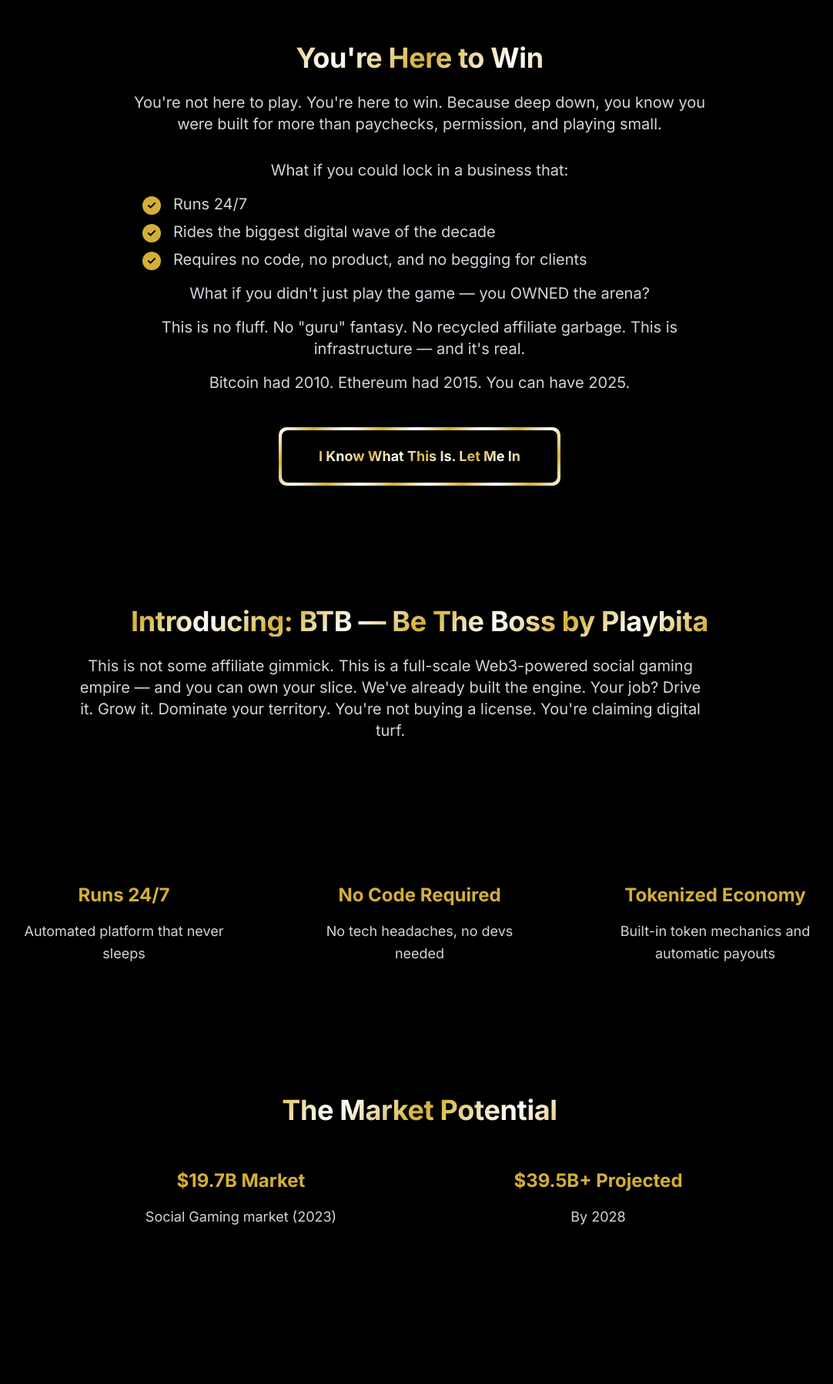
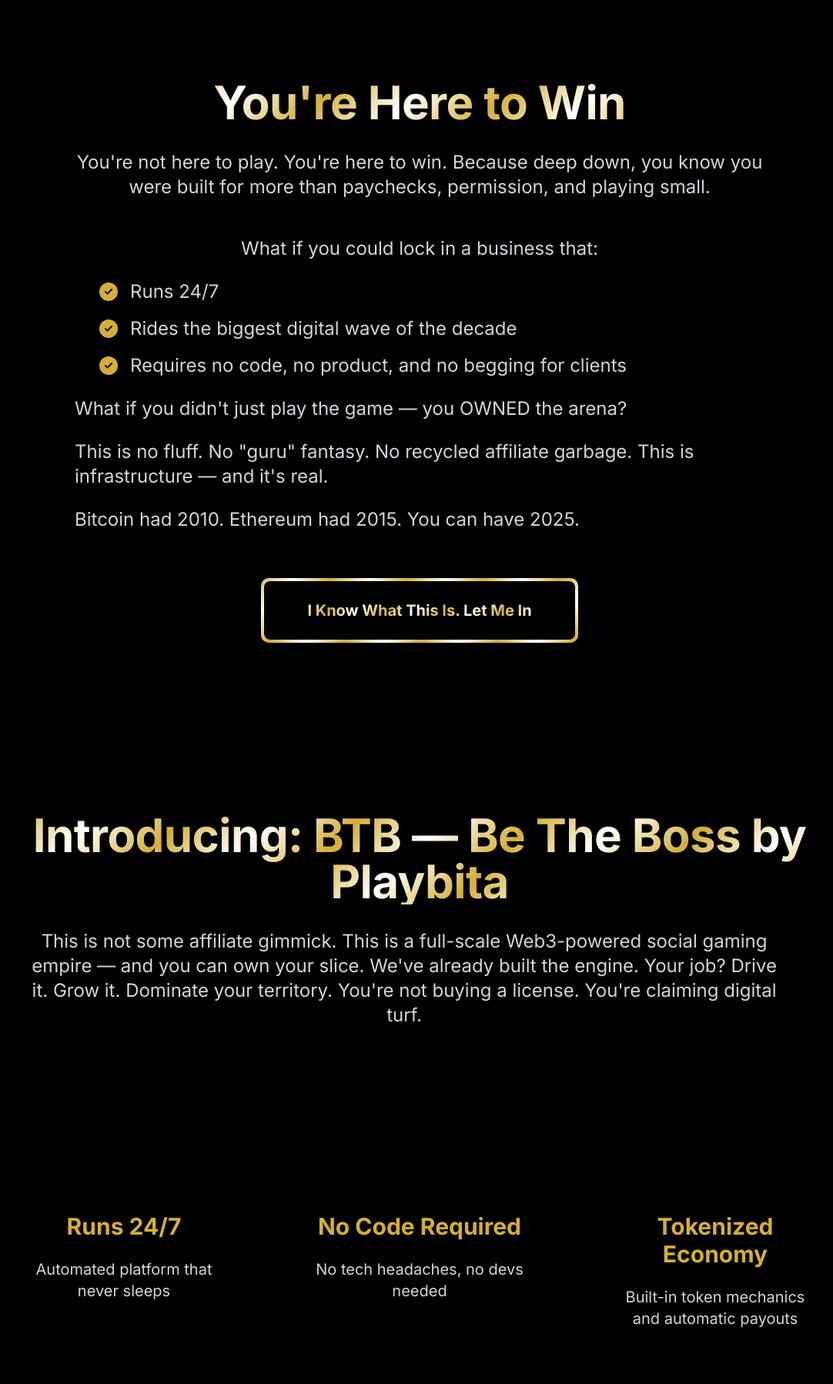
Before and after one commit to shauliAharon/btb-microsite, a React (Vite) app: page / in a window 1280 px wide. Shown: the part 985-2783 px from the top of the page at 77% size, without its empty margins (95-1177 px from the left). Built offline with nearby package versions, Linux system fonts and the light colour scheme.

Commit message:
Design correction

```diff
--- a/src/pages/LandingPage.tsx
+++ b/src/pages/LandingPage.tsx
@@ -3,20 +3,20 @@
 
 export default function LandingPage() {
   return (
-    <div className="space-y-24">
+    <div className="space-y-32">
       {/* Hero Section */}
       <section
         id="hero"
         className="min-h-screen flex items-center justify-center relative"
       >
-        <div className="text-center px-4">
-          <h1 className="text-6xl md:text-8xl font-bold mb-6 gradient-shimmer elegant-underline">
+        <div className="text-center px-4 max-w-5xl mx-auto">
+          <h1 className="text-7xl md:text-9xl font-bold mb-8 gradient-shimmer elegant-underline">
             Be The Boss
           </h1>
-          <p className="text-xl md:text-2xl mb-4 text-gray-300">
+          <p className="text-2xl md:text-3xl mb-6 text-gray-300 max-w-4xl mx-auto">
             The doors are opening for a select few... Are you one of them?
           </p>
-          <p className="text-xl md:text-2xl mb-8 text-gray-300">
+          <p className="text-2xl md:text-3xl mb-8 text-gray-300 max-w-4xl mx-auto">
             We're not opening the doors. We're cracking them — just enough for
             the next generation of digital owners.
           </p>
@@ -30,43 +30,48 @@
             }}
             className="cursor-pointer"
           >
-            <ArrowDownIcon className="w-8 h-8 text-btb-gold" />
+            <ArrowDownIcon className="w-10 h-10 text-btb-gold" />
           </button>
         </div>
       </section>
 
       {/* Mission Block */}
-      <section id="mission" className="container mx-auto px-4 p-8 rounded-lg">
+      <section
+        id="mission"
+        className="container mx-auto px-6 p-12 rounded-lg max-w-6xl"
+      >
         <div className="text-center">
-          <h2 className="text-4xl font-bold mb-6">You're Here to Win</h2>
-          <p className="text-xl text-gray-300 max-w-3xl mx-auto mb-8">
+          <h2 className="text-5xl md:text-6xl font-bold mb-8">
+            You're Here to Win
+          </h2>
+          <p className="text-2xl text-gray-300 max-w-4xl mx-auto mb-12">
             You're not here to play. You're here to win. Because deep down, you
             know you were built for more than paychecks, permission, and playing
             small.
           </p>
-          <div className="max-w-3xl mx-auto space-y-4 mb-12">
-            <p className="text-xl text-gray-300">
+          <div className="max-w-4xl mx-auto space-y-6 mb-16">
+            <p className="text-2xl text-gray-300">
               What if you could lock in a business that:
             </p>
-            <ul className="text-xl text-gray-300 list-disc pl-6 space-y-2">
+            <ul className="text-2xl text-gray-300 list-disc pl-8 space-y-4">
               <li>Runs 24/7</li>
               <li>Rides the biggest digital wave of the decade</li>
               <li>Requires no code, no product, and no begging for clients</li>
             </ul>
-            <p className="text-xl text-gray-300">
+            <p className="text-2xl text-gray-300 text-left">
               What if you didn't just play the game — you OWNED the arena?
             </p>
-            <p className="text-xl text-gray-300">
+            <p className="text-2xl text-gray-300 text-left">
               This is no fluff. No "guru" fantasy. No recycled affiliate
               garbage. This is infrastructure — and it's real.
             </p>
-            <p className="text-xl text-gray-300">
+            <p className="text-2xl text-gray-300 text-left">
               Bitcoin had 2010. Ethereum had 2015. You can have 2025.
             </p>
           </div>
           <RouterLink
             to="/signup"
-            className="inline-block text-black px-4 sm:px-6 py-2 sm:py-3 rounded-lg text-base sm:text-lg font-bold transition-all duration-300 hover:scale-105 shimmer-button"
+            className="inline-block text-black px-8 py-4 rounded-lg text-xl font-bold transition-all duration-300 hover:scale-105 shimmer-button"
           >
             <span>I Know What This Is. Let Me In</span>
           </RouterLink>
@@ -74,12 +79,15 @@
       </section>
 
       {/* BTB Intro Block */}
-      <section id="intro" className="container mx-auto px-4 p-8 rounded-lg">
-        <div className="text-center max-w-4xl mx-auto">
-          <h2 className="text-4xl font-bold mb-6">
+      <section
+        id="intro"
+        className="container mx-auto px-6 p-12 rounded-lg max-w-6xl"
+      >
+        <div className="text-center max-w-5xl mx-auto">
+          <h2 className="text-5xl md:text-6xl font-bold mb-8">
             Introducing: BTB — Be The Boss by Playbita
           </h2>
-          <p className="text-xl text-gray-300 mb-8">
+          <p className="text-2xl text-gray-300 mb-8">
             This is not some affiliate gimmick. This is a full-scale
             Web3-powered social gaming empire — and you can own your slice.
             We've already built the engine. Your job? Drive it. Grow it.
@@ -90,8 +98,8 @@
       </section>
 
       {/* Benefits Section */}
-      <section id="benefits" className="container mx-auto px-4">
-        <div className="grid md:grid-cols-3 gap-8">
+      <section id="benefits" className="container mx-auto px-6 max-w-6xl">
+        <div className="grid md:grid-cols-3 gap-12">
           {[
             {
               title: "Runs 24/7",
@@ -106,45 +114,55 @@
               description: "Built-in token mechanics and automatic payouts",
             },
           ].map((benefit, index) => (
-            <div key={index} className="bg-black/50 p-6 rounded-lg">
-              <h3 className="text-2xl font-bold mb-4 text-btb-gold">
+            <div key={index} className="bg-black/50 p-8 rounded-lg">
+              <h3 className="text-3xl font-bold mb-6 text-btb-gold">
                 {benefit.title}
               </h3>
-              <p className="text-gray-300">{benefit.description}</p>
+              <p className="text-xl text-gray-300">{benefit.description}</p>
             </div>
           ))}
         </div>
       </section>
 
       {/* Market Potential */}
-      <section id="market" className="container mx-auto px-4 p-8 rounded-lg">
+      <section
+        id="market"
+        className="container mx-auto px-6 p-12 rounded-lg max-w-6xl"
+      >
         <div className="text-center">
-          <h2 className="text-4xl font-bold mb-8">The Market Potential</h2>
-          <div className="grid md:grid-cols-2 gap-8 max-w-4xl mx-auto">
-            <div className="bg-black/50 p-6 rounded-lg">
-              <h3 className="text-2xl font-bold mb-4 text-btb-gold">
+          <h2 className="text-5xl md:text-6xl font-bold mb-12">
+            The Market Potential
+          </h2>
+          <div className="grid md:grid-cols-2 gap-12 max-w-5xl mx-auto">
+            <div className="bg-black/50 p-8 rounded-lg">
+              <h3 className="text-3xl font-bold mb-6 text-btb-gold">
                 $19.7B Market
               </h3>
-              <p className="text-gray-300">Social Gaming market (2023)</p>
+              <p className="text-xl text-gray-300">
+                Social Gaming market (2023)
+              </p>
             </div>
-            <div className="bg-black/50 p-6 rounded-lg">
-              <h3 className="text-2xl font-bold mb-4 text-btb-gold">
+            <div className="bg-black/50 p-8 rounded-lg">
+              <h3 className="text-3xl font-bold mb-6 text-btb-gold">
                 $39.5B+ Projected
               </h3>
-              <p className="text-gray-300">By 2028</p>
+              <p className="text-xl text-gray-300">By 2028</p>
             </div>
           </div>
         </div>
       </section>
 
-      {/* Scarcity Section */}
-      <section id="signup" className="container mx-auto px-4 p-8 rounded-lg">
+      {/* Package Section */}
+      <section
+        id="signup"
+        className="container mx-auto px-6 p-12 rounded-lg max-w-6xl"
+      >
         <div className="text-center">
-          <h2 className="text-4xl font-bold mb-6">
+          <h2 className="text-5xl md:text-6xl font-bold mb-8">
             The Package (If You Qualify)
           </h2>
-          <p className="text-xl text-gray-300 mb-8">What you get:</p>
-          <div className="grid md:grid-cols-2 gap-8 max-w-4xl mx-auto">
+          <p className="text-2xl text-gray-300 mb-12">What you get:</p>
+          <div className="grid md:grid-cols-2 gap-12 max-w-5xl mx-auto">
             {[
               {
                 title: "Multiple Verticals",
@@ -164,16 +182,16 @@
                 description: "Founder-only access, bonuses, and tiered status",
               },
             ].map((benefit, index) => (
-              <div key={index} className="bg-black/50 p-6 rounded-lg">
-                <h3 className="text-2xl font-bold mb-4 text-btb-gold">
+              <div key={index} className="bg-black/50 p-8 rounded-lg">
+                <h3 className="text-3xl font-bold mb-6 text-btb-gold">
                   {benefit.title}
                 </h3>
-                <p className="text-gray-300">{benefit.description}</p>
+                <p className="text-xl text-gray-300">{benefit.description}</p>
               </div>
             ))}
           </div>
           <div className="flex justify-center w-full">
-            <p className="text-xl text-gray-300 mt-8 text-center max-w-4xl">
+            <p className="text-2xl text-gray-300 mt-12 text-center max-w-5xl">
               No coding. No crypto knowledge required. Just guts, hustle, and
               hunger. This isn't a playground. It's a launchpad for digital
               ownership. And this opportunity? It's not for sale. It's for the
@@ -183,11 +201,13 @@
         </div>
       </section>
 
-      {/* Scarcity Section */}
-      <section id="signup" className="container mx-auto px-4">
+      {/* Final CTA Section */}
+      <section id="final-cta" className="container mx-auto px-6 max-w-6xl">
         <div className="text-center">
-          <h2 className="text-4xl font-bold mb-6">This Is Not For Everyone</h2>
-          <p className="text-xl text-gray-300 max-w-3xl mx-auto mb-8">
+          <h2 className="text-5xl md:text-6xl font-bold mb-8">
+            This Is Not For Everyone
+          </h2>
+          <p className="text-2xl text-gray-300 max-w-4xl mx-auto mb-12">
             We're not going wide. We're going tight. Invitation-only Founders
             Circle. Limited seats. Only the right profiles. If you've read this
             far, maybe you feel it. That edge. That hunger. That refusal to die
@@ -195,7 +215,7 @@
           </p>
           <RouterLink
             to="/signup"
-            className="inline-block text-black px-4 sm:px-6 py-2 sm:py-3 rounded-lg text-base sm:text-lg font-bold mt-8 transition-all duration-300 hover:scale-105 shimmer-button"
+            className="inline-block text-black px-8 py-4 rounded-lg text-xl font-bold transition-all duration-300 hover:scale-105 shimmer-button"
           >
             <span>I Don't Need a Pitch. I Need In</span>
           </RouterLink>
--- a/src/pages/SignUpPage.tsx
+++ b/src/pages/SignUpPage.tsx
@@ -24,30 +24,30 @@
   return (
     <div className="space-y-32 py-20">
       {/* Founder's Circle Section */}
-      <section className="container mx-auto px-4">
+      <section className="container mx-auto px-6 max-w-6xl">
         <motion.div
           initial={{ opacity: 0 }}
           animate={{ opacity: 1 }}
           transition={{ duration: 0.5 }}
           className="text-center"
         >
-          <h1 className="text-5xl font-bold mb-8 elegant-underline">
+          <h1 className="text-5xl md:text-6xl font-bold mb-8 elegant-underline">
             Be The Boss Founders Circle
           </h1>
-          <div className="max-w-3xl mx-auto">
-            <p className="text-xl text-gray-300 mb-8">
+          <div className="max-w-4xl mx-auto">
+            <p className="text-2xl text-gray-300 mb-8">
               This isn't a sales page. It's a warning. We're not opening the
               doors—we're cracking them. And only the fast, the real, and the
               ready are getting in.
             </p>
-            <p className="text-xl text-gray-300 mb-8">
+            <p className="text-2xl text-gray-300 mb-8">
               Welcome to the BTB Founders Circle — the no-fluff,
               skin-in-the-game launch program for bold players ready to stake
               their claim in the $180B+ social gaming industry. You don't need
               to know crypto. You don't need to know code. You just need to
               move.
             </p>
-            <div className="p-8 rounded-lg">
+            <div className="p-8 rounded-lg bg-black/50">
               <h2 className="text-3xl font-bold mb-6 text-btb-gold">
                 $1,000 One-Time Investment
               </h2>
@@ -62,73 +62,77 @@
       </section>
 
       {/* What's Included Section */}
-      <section className="container mx-auto px-4">
-        <h2 className="text-4xl font-bold text-center mb-12">What Is This?</h2>
-        <div className="max-w-3xl mx-auto text-center mb-12 p-8 rounded-lg">
-          <p className="text-xl text-gray-300 mb-8">
+      <section className="container mx-auto px-6 max-w-6xl">
+        <h2 className="text-5xl md:text-6xl font-bold text-center mb-12">
+          What Is This?
+        </h2>
+        <div className="max-w-4xl mx-auto text-center mb-12 p-8 rounded-lg bg-black/50">
+          <p className="text-2xl text-gray-300 mb-8">
             The Be The Boss (BTB) program gives you a fully branded,
             Web3-powered social gaming platform — in your name, with your
             identity, earning YOU revenue. No tech. No staff. No devs. No slow.
           </p>
-          <p className="text-xl text-gray-300 mb-8">
+          <p className="text-2xl text-gray-300 mb-8">
             We're giving 250 founding partners the keys to launch their own
             money machine — a social gaming portal with multiple games,
             automated payments, and daily rev share. This isn't affiliate
             marketing. This is ownership.
           </p>
         </div>
-        <div className="max-w-3xl mx-auto p-8 rounded-lg mb-10">
-          <h3 className="text-2xl font-bold mb-6 text-btb-gold">
+        <div className="max-w-4xl mx-auto p-8 rounded-lg bg-black/50 mb-10">
+          <h3 className="text-3xl font-bold mb-6 text-btb-gold">
             Who This Is For:
           </h3>
-          <ul className="text-xl text-gray-300 list-disc pl-6 space-y-2 mb-8">
+          <ul className="text-2xl text-gray-300 list-disc pl-8 space-y-4 mb-8">
             <li>Hustlers with an audience</li>
             <li>Creators, influencers, and affiliate killers</li>
             <li>Operators who want to skip building and just own</li>
           </ul>
-          <p className="text-xl text-gray-300 mb-8">
+          <p className="text-2xl text-gray-300 mb-8">
             If you're ready to build a real income engine in a zero-BS,
             high-reward space — this is your shot.
           </p>
         </div>
-        <div className="max-w-3xl mx-auto text-center mb-12 p-8 rounded-lg">
-          <h3 className="text-2xl font-bold mb-6 text-btb-gold">
+        <div className="max-w-4xl mx-auto text-center mb-12 p-8 rounded-lg bg-black/50">
+          <h3 className="text-3xl font-bold mb-6 text-btb-gold">
             Why This Deal Is Crazy:
           </h3>
-          <ul className="text-xl text-gray-300 list-disc pl-6 space-y-2 mb-8">
+          <ul className="text-2xl text-gray-300 list-disc pl-8 space-y-4 mb-8">
             <li>Building this yourself? Costs $1M+</li>
             <li>Licensing a white-label? $25K minimum</li>
             <li>Joining BTB? A fraction — if you qualify.</li>
           </ul>
-          <p className="text-xl text-gray-300 mb-8">
+          <p className="text-2xl text-gray-300 mb-8">
             There's no catch. Just commitment.
           </p>
         </div>
-        <div className="max-w-3xl mx-auto text-center mb-12 p-8 rounded-lg">
-          <h3 className="text-2xl font-bold mb-6 text-btb-gold">
+        <div className="max-w-4xl mx-auto text-center mb-12 p-8 rounded-lg bg-black/50">
+          <h3 className="text-3xl font-bold mb-6 text-btb-gold">
             Ready to Move?
           </h3>
-          <p className="text-xl text-gray-300 mb-4">You've seen the numbers.</p>
-          <p className="text-xl text-gray-300 mb-4">You've seen the value.</p>
-          <p className="text-xl text-gray-300 mb-8">
+          <p className="text-2xl text-gray-300 mb-4">
+            You've seen the numbers.
+          </p>
+          <p className="text-2xl text-gray-300 mb-4">You've seen the value.</p>
+          <p className="text-2xl text-gray-300 mb-8">
             You're either in — or you're not.
           </p>
-          <h3 className="text-2xl font-bold mb-6 text-btb-gold">
+          <h3 className="text-3xl font-bold mb-6 text-btb-gold">
             Launch Your Web3 Gaming Portal Now
           </h3>
-          <p className="text-xl text-gray-300 mb-8">
+          <p className="text-2xl text-gray-300 mb-8">
             Take control. Be the boss. Start earning daily.
           </p>
         </div>
-        <h2 className="text-4xl font-bold text-center mb-12">
+        <h2 className="text-5xl md:text-6xl font-bold text-center mb-12">
           You're In — Here's What You're Actually Getting:
         </h2>
         <div className="flex justify-center items-center">
-          <p className="text-xl text-gray-300 text-center mb-8">
+          <p className="text-2xl text-gray-300 text-center mb-8">
             No fluff. Just your empire, ready to launch.
           </p>
         </div>
-        <div className="grid grid-cols-1 sm:grid-cols-2 gap-4 sm:gap-8 max-w-4xl mx-auto px-4 sm:px-6 p-8 rounded-lg">
+        <div className="grid grid-cols-1 sm:grid-cols-2 gap-8 max-w-5xl mx-auto p-8 rounded-lg">
           {[
             {
               title: "Your Own Gaming Portal",
@@ -162,22 +166,18 @@
               initial={{ opacity: 0, x: index % 2 === 0 ? -20 : 20 }}
               whileInView={{ opacity: 1, x: 0 }}
               viewport={{ once: true }}
-              className="flex items-start space-x-4 bg-black/50 p-4 sm:p-6 rounded-lg"
+              className="flex items-start space-x-4 bg-black/50 p-6 rounded-lg"
             >
-              <CheckCircleIcon className="w-5 h-5 sm:w-6 sm:h-6 text-btb-gold flex-shrink-0 mt-1" />
+              <CheckCircleIcon className="w-6 h-6 text-btb-gold flex-shrink-0 mt-1" />
               <div>
-                <h3 className="text-lg sm:text-xl font-bold mb-2">
-                  {item.title}
-                </h3>
-                <p className="text-sm sm:text-base text-gray-300">
-                  {item.description}
-                </p>
+                <h3 className="text-2xl font-bold mb-2">{item.title}</h3>
+                <p className="text-xl text-gray-300">{item.description}</p>
               </div>
             </motion.div>
           ))}
         </div>
-        <div className="max-w-3xl mx-auto mt-8 text-center ">
-          <p className="text-xl text-gray-300">
+        <div className="max-w-4xl mx-auto mt-8 text-center">
+          <p className="text-2xl text-gray-300">
             Real Example: Player buys $10,000 of tokens → You earn $5,000
             immediately. They keep playing → You keep earning.
           </p>
@@ -197,10 +197,7 @@
       </Suspense>
 
       {/* Sign Up Form Section */}
-      <section
-        id="signup-form"
-        className="container mx-auto px-4 p-8 rounded-lg"
-      >
+      <section id="signup-form" className="container mx-auto px-6 max-w-6xl">
         <motion.div
           initial={{ opacity: 0 }}
           whileInView={{ opacity: 1 }}
@@ -208,16 +205,18 @@
           transition={{ duration: 0.5 }}
           className="text-center max-w-4xl mx-auto bg-black/50 p-12 rounded-lg"
         >
-          <h2 className="text-4xl font-bold mb-6">
+          <h2 className="text-5xl md:text-6xl font-bold mb-8">
             Ready to Build Your Empire?
           </h2>
-          <p className="text-xl text-gray-300 mb-8">
+          <p className="text-2xl text-gray-300 mb-8">
             You've seen the numbers. You've seen the value. You're either in —
             or you're not. This page will disappear. The Founders will still be
             eating. You'll be watching. You bring the fire. We bring the
             machine. Let's F*ing Do It.
           </p>
-          <p className="text-xl text-gray-300 mb-8">Let 'em talk. You click.</p>
+          <p className="text-2xl text-gray-300 mb-8">
+            Let 'em talk. You click.
+          </p>
           <RegistrationForm onSubmit={handleRegistrationSubmit} />
         </motion.div>
       </section>
```
